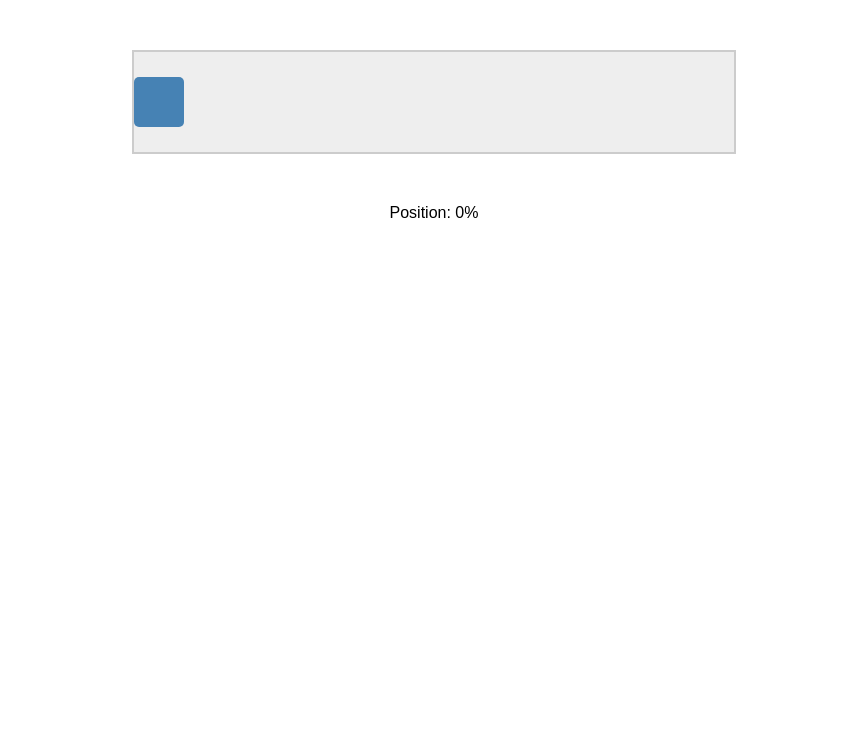
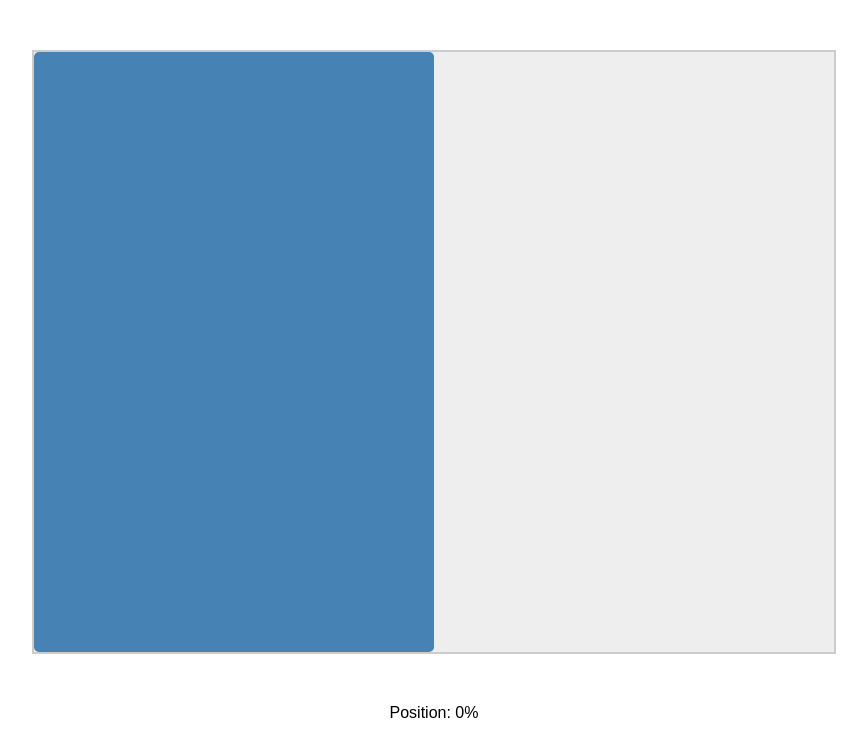
Before and after one commit to lucasuix/microcontrolled-window, a plain HTML site: page view/mousemobile.html in a window 1280 px wide. Shown: the whole page, without its empty margins (206-1073 px from the left). Drawn offline with Linux system fonts and the light colour scheme.

Commit message:
Tamanho dos elementos ajustados

```diff
--- a/view/mousemobile.html
+++ b/view/mousemobile.html
@@ -5,8 +5,8 @@
   <title>Slider with Eel</title>
   <style>
     #container {
-      width: 600px;
-      height: 100px;
+      width: 800px;
+      height: 600px;
       background: #eee;
       position: relative;
       margin: 50px auto;
@@ -15,11 +15,11 @@
     }
 
     #slider {
-      width: 50px;
-      height: 50px;
+      width: 400px;
+      height: 600px;
       background: steelblue;
       position: absolute;
-      top: 25px;
+      /*top: 25px;*/
       left: 0;
       border-radius: 5px;
       cursor: grab;
```
